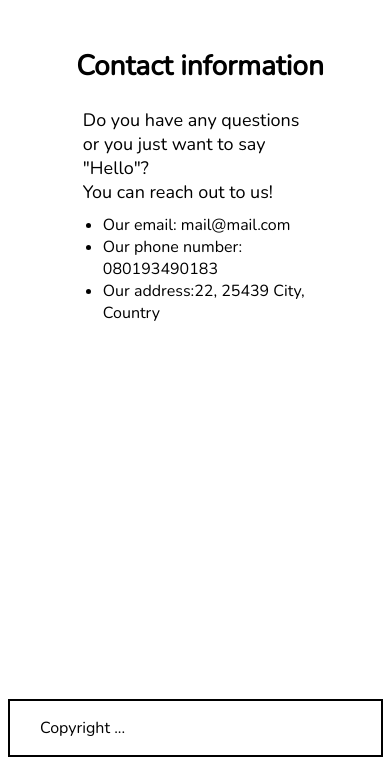
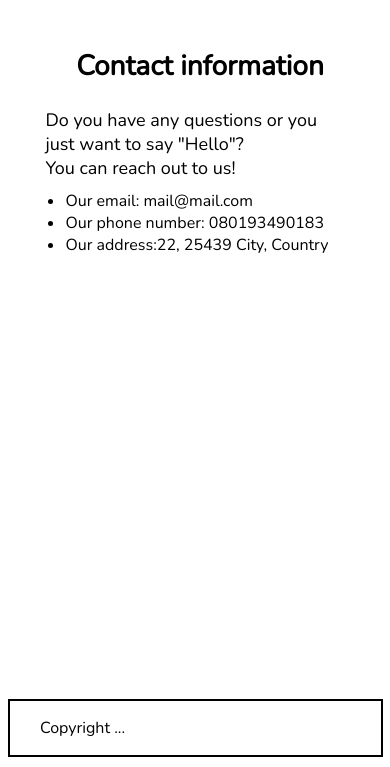
Before and after one commit to yegonkimutai/Awesome-books-ES6, a website with bundled scripts: page index.html in a window 390 px wide. Both pictures are taken after a click on the link "Contact". Shown: the part 77-844 px from the top of the page. Built offline with nearby package versions, Linux system fonts and the light colour scheme.

Commit message:
Modify styles

```diff
--- a/index.css
+++ b/index.css
@@ -181,4 +181,9 @@ form > div {
   footer {
     width: 95vw;
   }
+
+  .contact > p,
+  .contact > ul {
+    width: 80%;
+  }
 }
```
